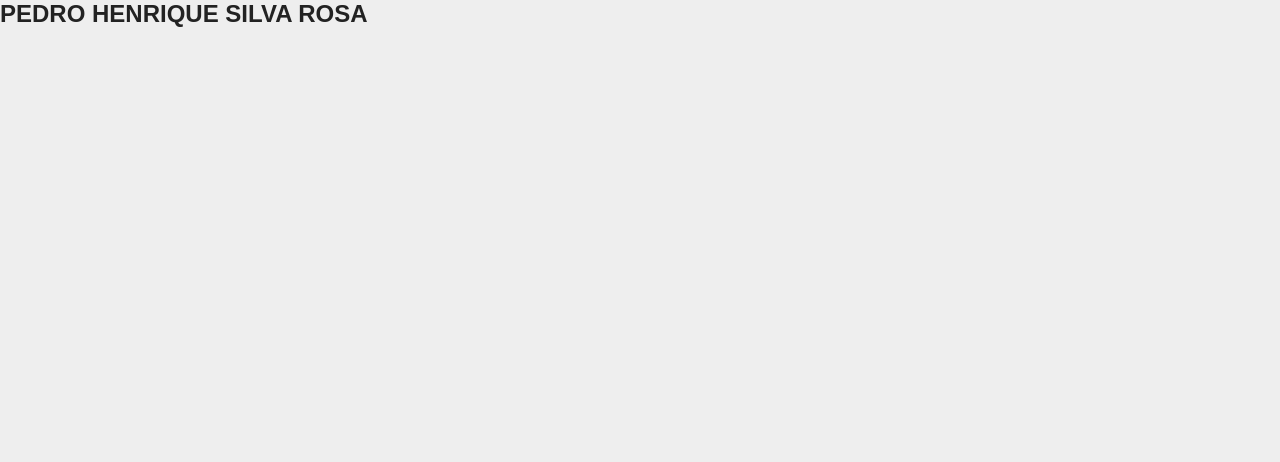
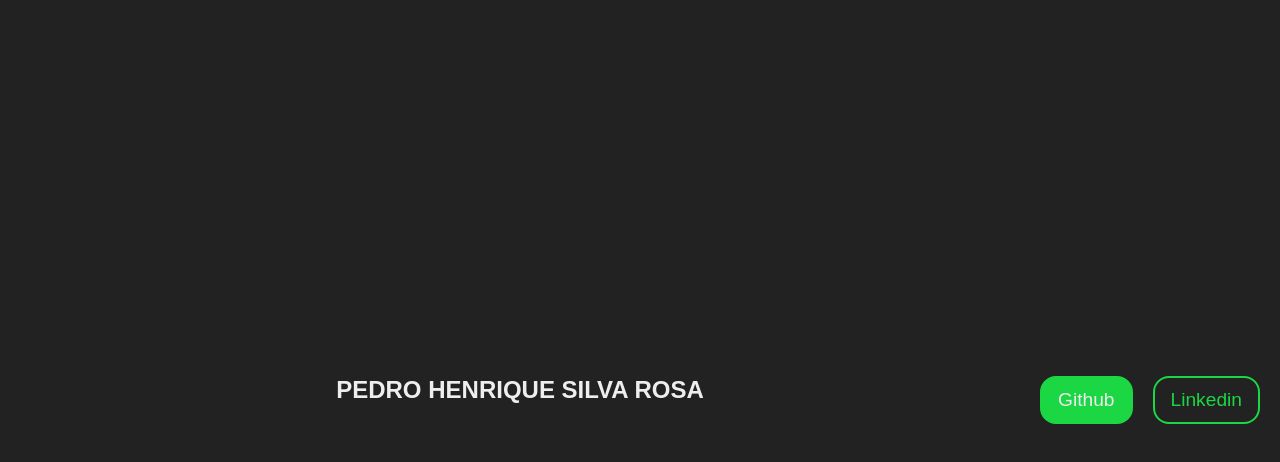
Before and after one commit to phfront/phfront, a Next.js app: page / in a window 1280 px wide. Shown: the top 462 px of the page. Built offline with nearby package versions, Linux system fonts and the light colour scheme.

Commit message:
button component, removed themes

```diff
--- a/package.json
+++ b/package.json
@@ -12,7 +12,6 @@
     "axios": "^0.21.1",
     "lodash": "^4.0.8",
     "next": "10.1.3",
-    "next-themes": "^0.0.14",
     "react": "17.0.2",
     "react-dom": "17.0.2",
     "sass": "^1.32.11"
--- /dev/null
+++ b/src/components/PHButton/index.tsx
@@ -0,0 +1,17 @@
+import styles from "./styles.module.scss";
+
+export type PHButtonTypeProps = "primary" | "primary-outline";
+
+export type PHButtonProps = {
+  type: PHButtonTypeProps;
+  label: string;
+  click: () => any;
+};
+
+export default function PHButton({ type, label, click }: PHButtonProps) {
+  return (
+    <button className={`${styles[type]} ${styles.button}`} onClick={click}>
+      {label}
+    </button>
+  );
+}
--- /dev/null
+++ b/src/components/PHButton/styles.module.scss
@@ -0,0 +1,23 @@
+.button {
+  padding: 0 1rem;
+  height: 3rem;
+  font-size: 1.2rem;
+  transition: all 0.1s;
+  border-radius: 1rem;
+
+  &:active {
+    transform: scale(0.9);
+  }
+}
+
+.primary {
+  background: var(--primary);
+  color: var(--color);
+  border: 0.16rem solid var(--primary);
+}
+
+.primary-outline {
+  color: var(--primary);
+  background: transparent;
+  border: 0.16rem solid;
+}
--- a/src/pages/_app.tsx
+++ b/src/pages/_app.tsx
@@ -1,14 +1,10 @@
-import { ThemeProvider } from "next-themes";
-
 import styles from "./styles.module.scss";
 import "../styles/global.scss";
 
 function MyApp({ Component, pageProps }) {
   return (
     <>
-      <ThemeProvider>
-        <Component {...pageProps} />
-      </ThemeProvider>
+      <Component {...pageProps} />
     </>
   );
 }
--- a/src/pages/index.tsx
+++ b/src/pages/index.tsx
@@ -1,18 +1,26 @@
-import { useTheme } from "next-themes";
 import { useEffect, useState } from "react";
+import PHButton from "../components/PHButton";
 import styles from "./styles.module.scss";
 
 function Home() {
-  const [mounted, setMounted] = useState(false);
-  const { theme, setTheme } = useTheme();
-
-  useEffect(() => setMounted(true), []);
-
-  if (!mounted) return null;
-
   return (
-    <section>
+    <section className={styles.container}>
       <h1>PEDRO HENRIQUE SILVA ROSA</h1>
+      <PHButton
+        label="Github"
+        type="primary"
+        click={() => window.open("https://github.com/phfront", "_black")}
+      />
+      <PHButton
+        label="Linkedin"
+        type="primary-outline"
+        click={() =>
+          window.open(
+            "https://www.linkedin.com/in/pedro-henrique-silva-rosa-94aa7a67/",
+            "_black"
+          )
+        }
+      />
     </section>
   );
 }
--- a/src/pages/styles.module.scss
+++ b/src/pages/styles.module.scss
@@ -1,12 +1,15 @@
-.light-theme {
-  @import "../styles/theme/light.scss";
+.container {
+  display: flex;
+  flex-wrap: wrap;
+  align-content: center;
+  justify-content: center;
+  text-align: center;
+  padding: 20px;
+  grid-gap: 20px;
+  gap: 20px;
+  height: 100vh;
+
+  h1 {
+    flex-grow: 1;
+  }
 }
-
-.dark-theme {
-  @import "../styles/theme/dark.scss";
-}
-
-.light-theme,
-.dark-theme {
-    background: var(--background-color);
-}
--- a/src/styles/global.scss
+++ b/src/styles/global.scss
@@ -1,3 +1,10 @@
+:root {
+  --background: #222;
+  --color: #eee;
+
+  --primary: #1ad743;
+}
+
 * {
   margin: 0;
   padding: 0;
@@ -6,5 +13,7 @@
   font-family: "Source Sans Pro", sans-serif;
 }
 
-@import "./theme/dark.scss";
-@import "./theme/light.scss";
+body {
+  background: var(--background);
+  color: var(--color);
+}
--- a/src/styles/theme/dark.scss
+++ /dev/null
@@ -1,12 +0,0 @@
-[data-theme="dark"] {
-  $bgColor: #222;
-  $color: #ddd;
-
-  body {
-    background: $bgColor;
-  }
-
-  * {
-    color: $color;
-  }
-}
--- a/src/styles/theme/light.scss
+++ /dev/null
@@ -1,12 +0,0 @@
-[data-theme="light"] {
-  $bgColor: #eee;
-  $color: #222;
-
-  body {
-    background: $bgColor;
-  }
-
-  * {
-    color: $color;
-  }
-}
```
